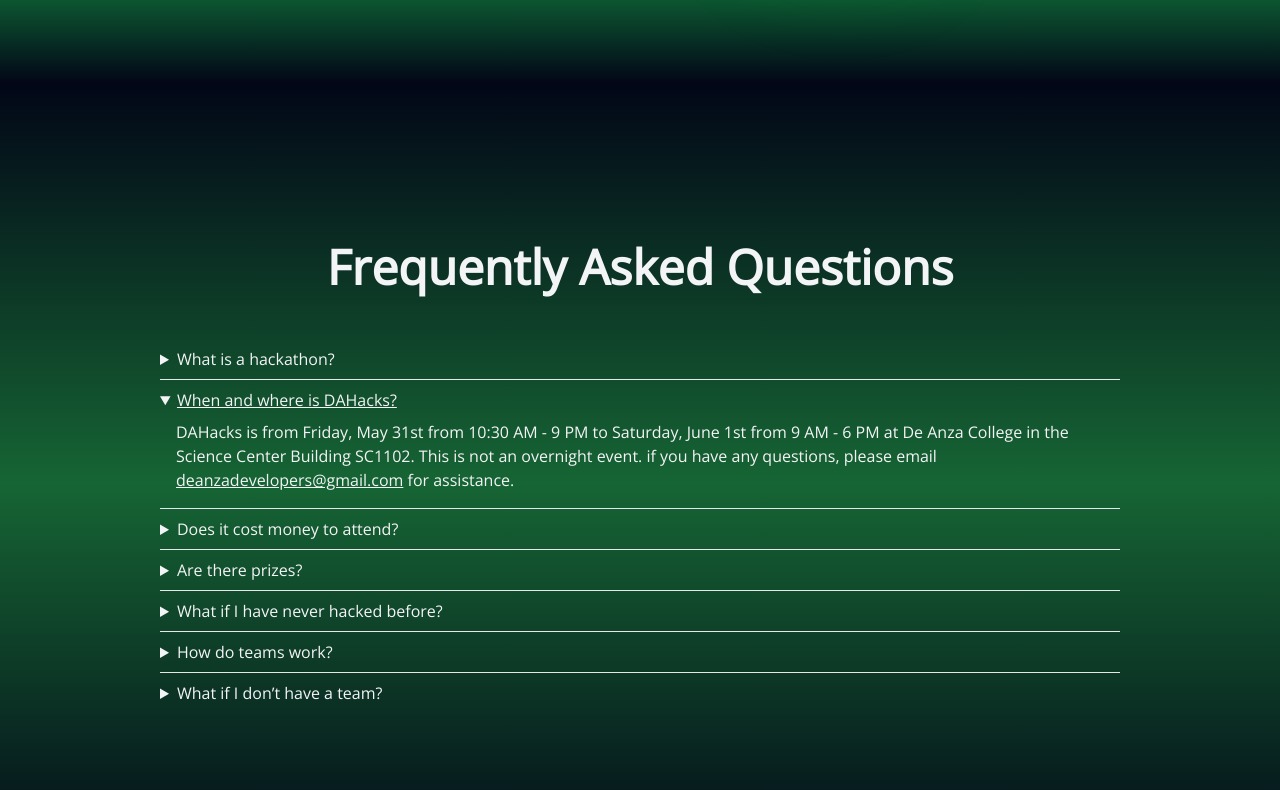
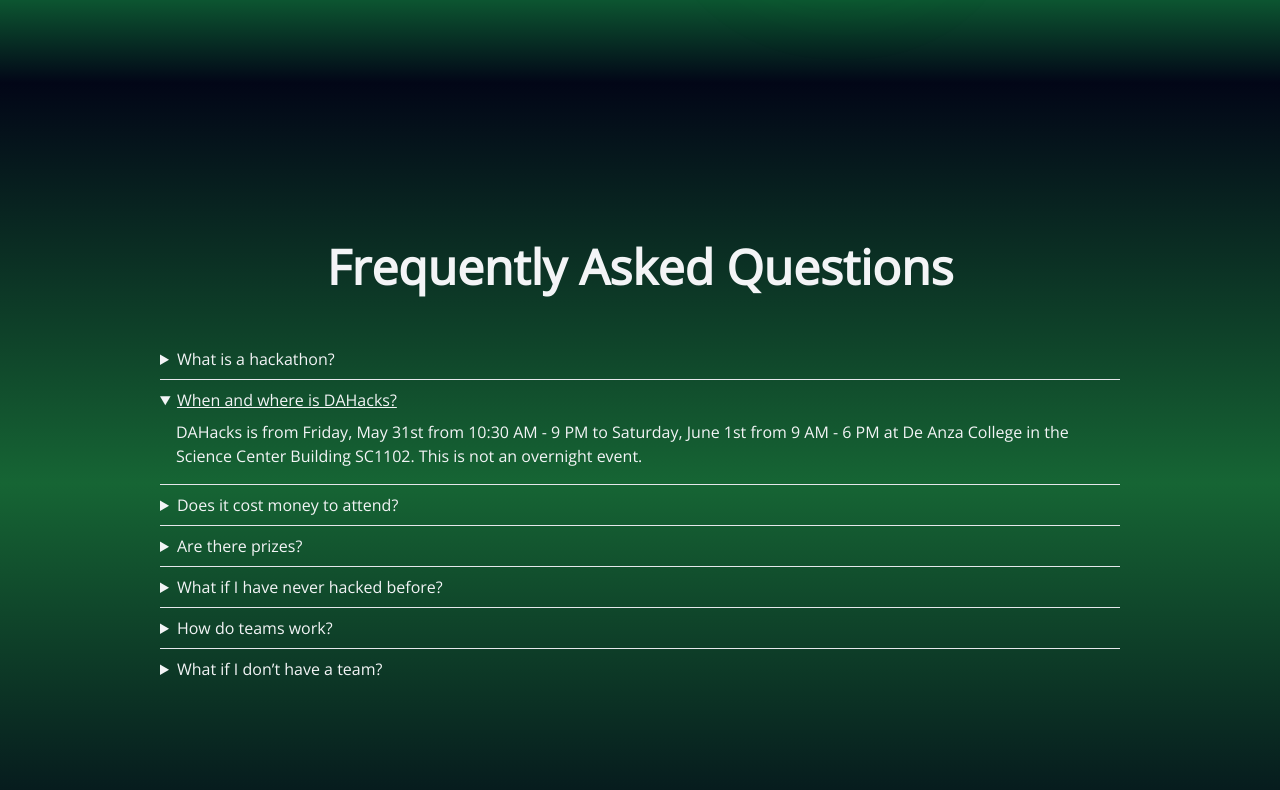
Before and after one commit to moyamanuel/da-hacks.github.io, a Next.js app: page / in a window 1280 px wide. Both pictures are taken after a click on the heading "When and where is DAHacks?". Shown: the part 1169-1959 px from the top of the page. Built offline with nearby package versions, Linux system fonts and the light colour scheme.

Commit message:
fixed the FAQ

```diff
--- a/src/app/components/faq.tsx
+++ b/src/app/components/faq.tsx
@@ -28,15 +28,7 @@
             </summary>
             <div className="px-4 pb-4">
               <p>
-                DAHacks is from Friday, May 31st from 10:30 AM - 9 PM to Saturday, June 1st from 9 AM - 6 PM at De Anza College in the Science Center Building SC1102. This is not an overnight event. if you have any questions, please
-                email{" "}
-                <a
-                  href="mailto:deanzadevelopers@gmail.com"
-                  className="underline"
-                >
-                  deanzadevelopers@gmail.com
-                </a>{" "}
-                for assistance.
+                DAHacks is from Friday, May 31st from 10:30 AM - 9 PM to Saturday, June 1st from 9 AM - 6 PM at De Anza College in the Science Center Building SC1102. This is not an overnight event.
               </p>
             </div>
           </details>
@@ -85,10 +77,7 @@
             </summary>
             <div className="px-4 pb-4">
               <p>
-                Teams can have up to 4 members. You can either form a team
-                before hand and come to the event or make teammates at the
-                event. We will be having a team making session. You can also
-                choose to be alone if you wish to!
+              Teams who want to borrow equipment must have between 3 and 4 members. Otherwise, teams can have between 1 and 4 members. You can either form a team beforehand and come to the event or make teammates at the event. We will be having a team-making session. Note that teams must be formed by the opening ceremony at 12 PM.
               </p>
             </div>
           </details>
@@ -98,7 +87,7 @@
             </summary>
             <div className="px-4 pb-4">
               <p>
-              Teams who want to borrow equipment must have between 3 and 4 members. Otherwise, teams can have between 1 and 4 members. You can either form a team beforehand and come to the event or make teammates at the event. We will be having a team-making session. Note that teams must be formed by the opening ceremony at 12 PM.
+              No team? No problem! Leading up to our event, you can meet new people through our hacker Discord. We will have team formation events at the beginning of the hackathon geared towards helping you find people to work with.
               </p>
             </div>
           </details>
```
